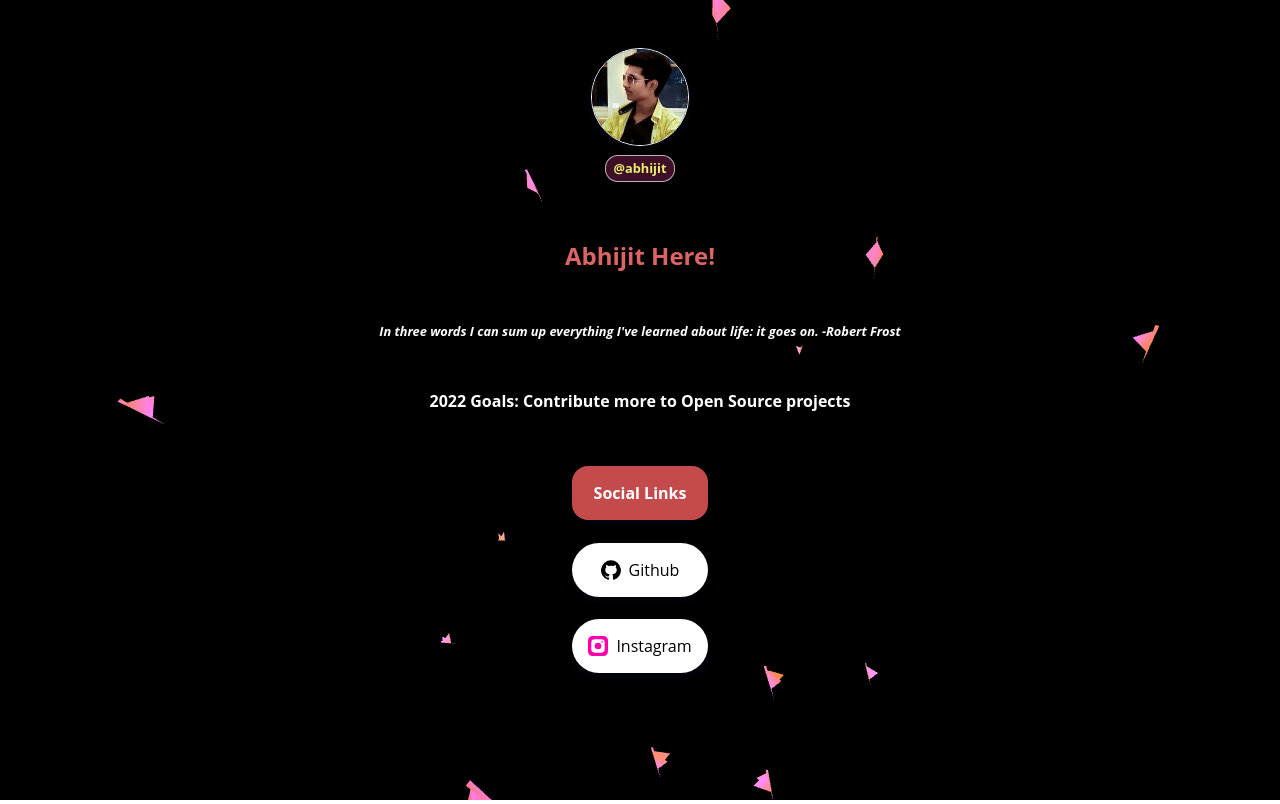
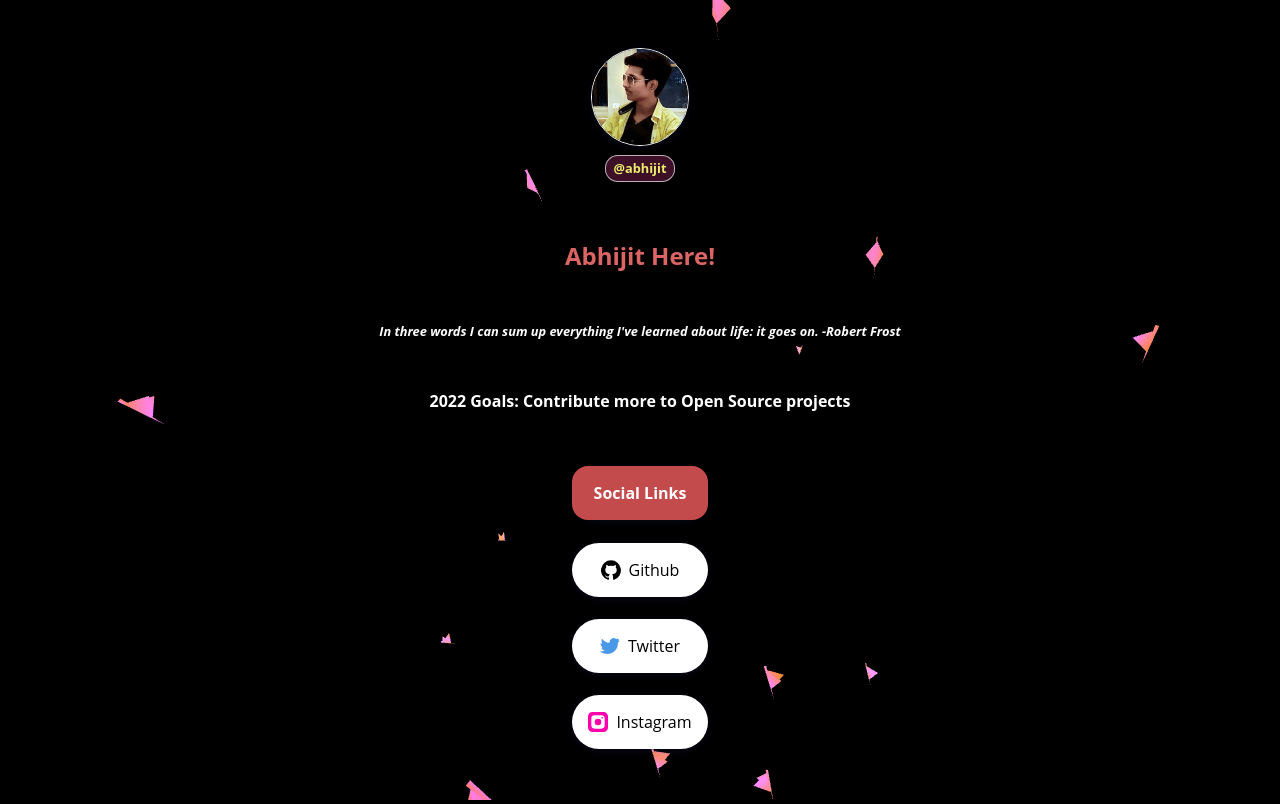
Before and after one commit to FIRSTB0SS/Links, a plain HTML site: page index.html in a window 1280 px wide. Drawn offline with nearby package versions, Linux system fonts and the light colour scheme; animation ran at ten frames a second.

Commit message:
backdrop fix

```diff
--- a/index.css
+++ b/index.css
@@ -3,6 +3,11 @@ body, html {
   padding: 0;
   font-family: 'Open Sans', sans-serif;
   color: #fff;
+}
+
+body {
+  background-color: black;
+  background-size: cover;
 }
 
 #vanta {
--- a/index.html
+++ b/index.html
@@ -19,7 +19,7 @@
   minWidth: 200.00,
   scale: 1.00,
   scaleMobile: 1.00,
-  backgroundColor: 0x0,
+  backgroundAlpha: 0.0,
   color1: 0xff5a00,
   color2: 0x2c00ff,
   wingSpan: 10.00,
@@ -67,8 +67,14 @@
           </a>
         </li>
         <li>
+          <a href="https://github.com/FIRSTB0SS/">
+            <img src="./images/twitter.svg" alt="Twitter" width="20" />
+            Twitter
+          </a>
+        </li>
+        <li>
           <a href="https://www.instagram.com/abhijit._.exe/">
-            <img src="./images/instagram.svg" alt="instagram" width="20" />
+            <img src="./images/instagram.svg" alt="Instagram" width="20" />
             Instagram
           </a>
         </li>
```
